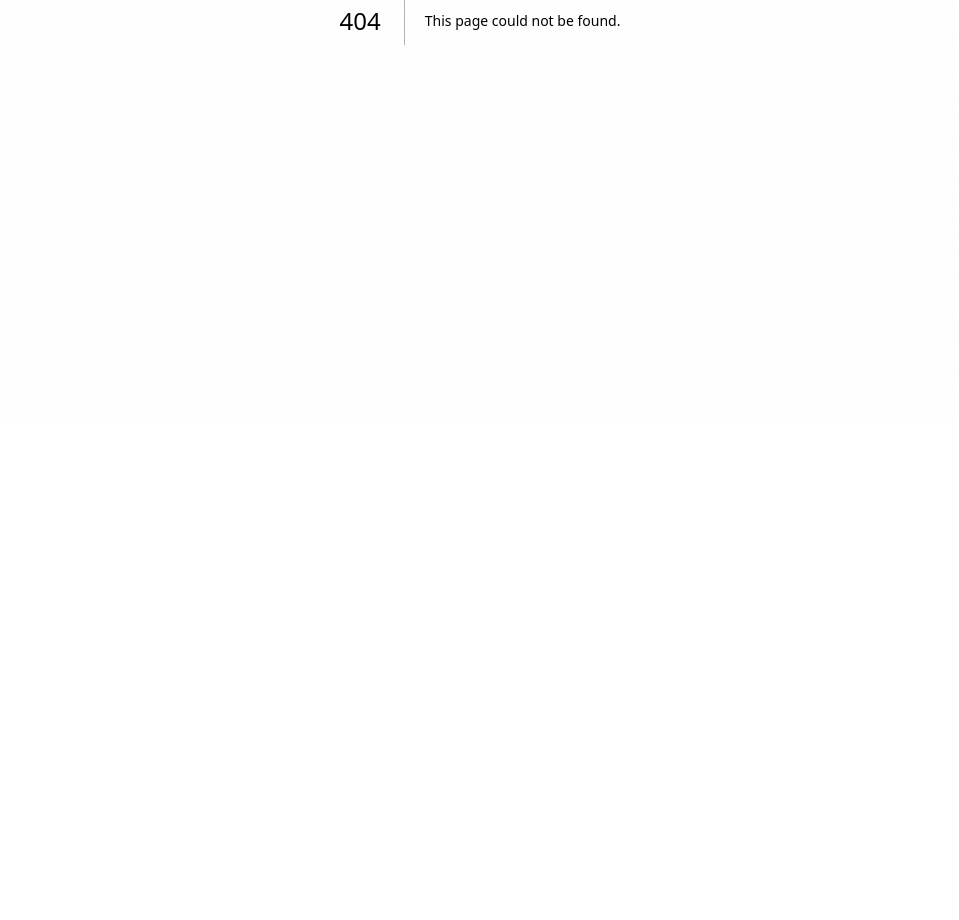
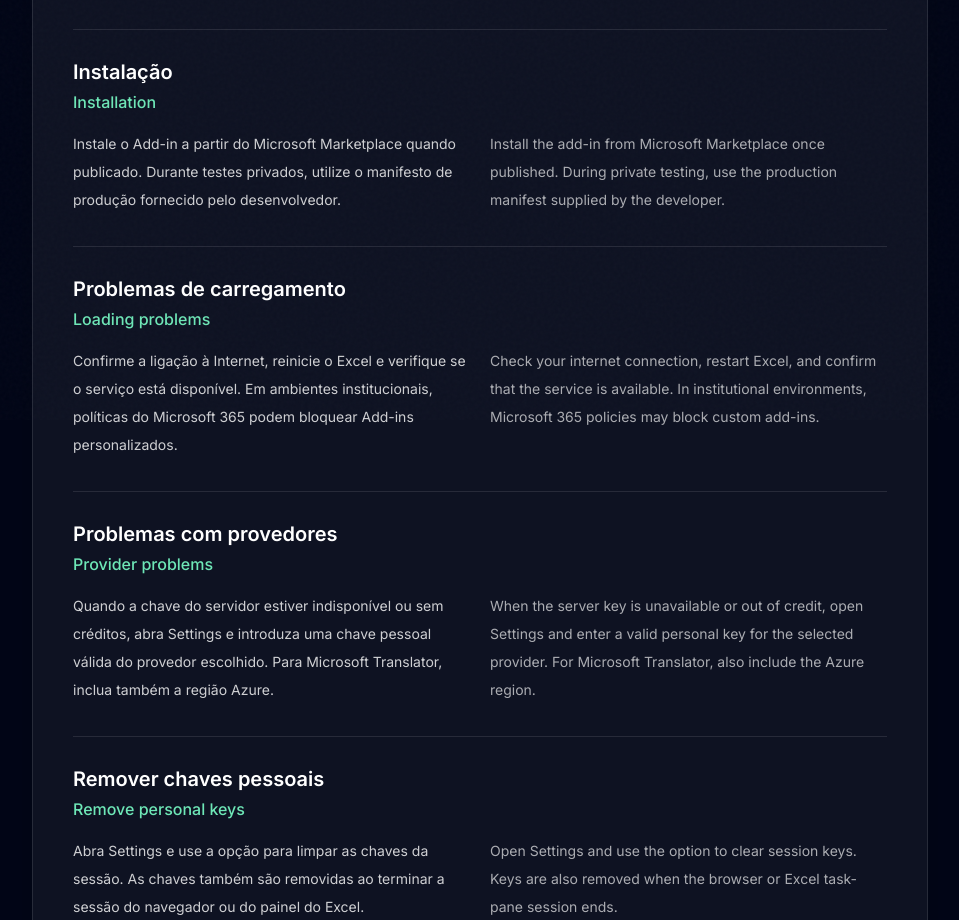
Before and after one commit to Jubilio/nexovibe, a Next.js app: page /xlsform-translator/support in a window 1280 px wide. Before the commit this address had no page. Shown: the part 380-1300 px from the top of the page, without its empty margins (160-1119 px from the left). Before the commit the page ends 800 px from the top, so only its background shows below. Built offline with nearby package versions, Linux system fonts and the light colour scheme.

Commit message:
Add XLSForm Translator support page

```diff
--- /dev/null
+++ b/src/app/xlsform-translator/support/page.tsx
@@ -0,0 +1,21 @@
+import type { Metadata } from 'next'
+import XLSFormLegalPage from '@/components/XLSFormLegalPage'
+
+export const metadata: Metadata = { title: 'Support — XLSForm AI Translator' }
+
+export default function Page() {
+  return <XLSFormLegalPage
+    titlePt="Suporte"
+    titleEn="Support"
+    introPt="Encontre instruções de instalação, resolução de problemas e canais de contacto para o XLSForm AI Translator."
+    introEn="Find installation guidance, troubleshooting information, and contact options for XLSForm AI Translator."
+    sections={[
+      { titlePt: 'Instalação', titleEn: 'Installation', bodyPt: <p>Instale o Add-in a partir do Microsoft Marketplace quando publicado. Durante testes privados, utilize o manifesto de produção fornecido pelo desenvolvedor.</p>, bodyEn: <p>Install the add-in from Microsoft Marketplace once published. During private testing, use the production manifest supplied by the developer.</p> },
+      { titlePt: 'Problemas de carregamento', titleEn: 'Loading problems', bodyPt: <p>Confirme a ligação à Internet, reinicie o Excel e verifique se o serviço está disponível. Em ambientes institucionais, políticas do Microsoft 365 podem bloquear Add-ins personalizados.</p>, bodyEn: <p>Check your internet connection, restart Excel, and confirm that the service is available. In institutional environments, Microsoft 365 policies may block custom add-ins.</p> },
+      { titlePt: 'Problemas com provedores', titleEn: 'Provider problems', bodyPt: <p>Quando a chave do servidor estiver indisponível ou sem créditos, abra Settings e introduza uma chave pessoal válida do provedor escolhido. Para Microsoft Translator, inclua também a região Azure.</p>, bodyEn: <p>When the server key is unavailable or out of credit, open Settings and enter a valid personal key for the selected provider. For Microsoft Translator, also include the Azure region.</p> },
+      { titlePt: 'Remover chaves pessoais', titleEn: 'Remove personal keys', bodyPt: <p>Abra Settings e use a opção para limpar as chaves da sessão. As chaves também são removidas ao terminar a sessão do navegador ou do painel do Excel.</p>, bodyEn: <p>Open Settings and use the option to clear session keys. Keys are also removed when the browser or Excel task-pane session ends.</p> },
+      { titlePt: 'Reportar um problema', titleEn: 'Report a problem', bodyPt: <p>Ao reportar um erro, inclua a versão do Excel, sistema operativo, provedor seleccionado, idioma de origem e destino, e a mensagem exacta do erro. Nunca envie a sua chave de API.</p>, bodyEn: <p>When reporting an issue, include your Excel version, operating system, selected provider, source and target languages, and the exact error message. Never send your API key.</p> },
+      { titlePt: 'Contacto', titleEn: 'Contact', bodyPt: <p>Contacto principal: Jubílio Maússe, através do portfólio NexoVibe ou do repositório público do projecto no GitHub.</p>, bodyEn: <p>Primary contact: Jubílio Maússe, through the NexoVibe portfolio or the project's public GitHub repository.</p> }
+    ]}
+  />
+}
```
